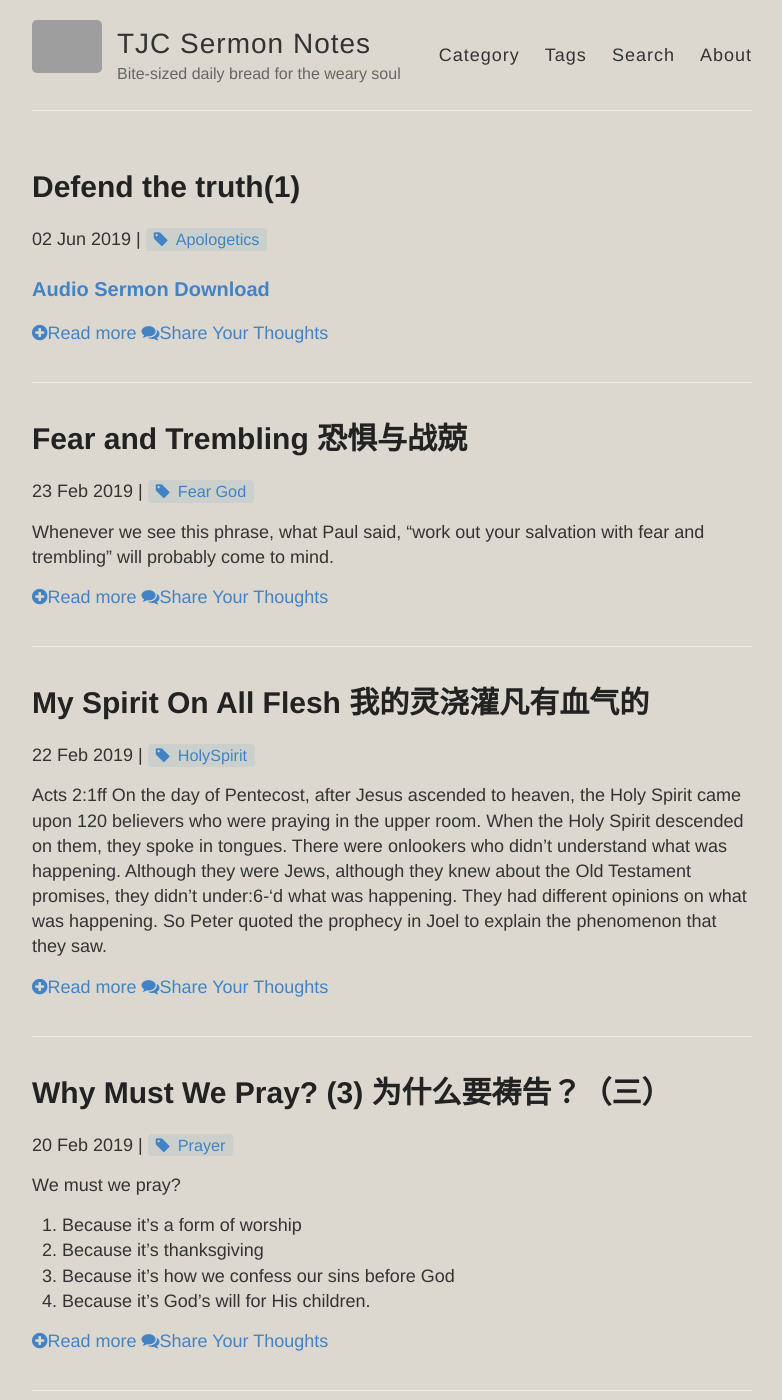
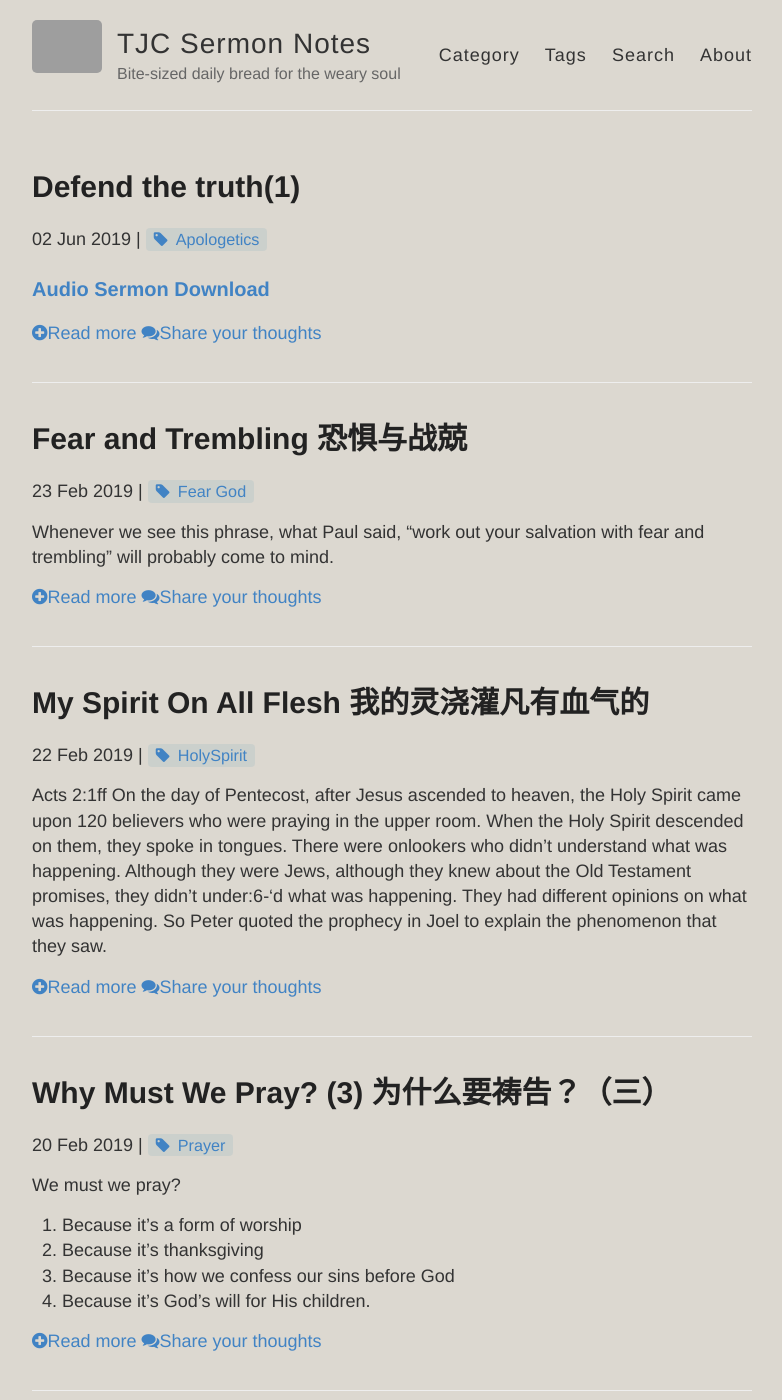
Before and after one commit to catchupTJC/catchuptjc.github.io, a Jekyll site: the page built from 98453676b04598ca697f21a3c385f7c36777d17a/index.html, in a window 1280 px wide and 1400 px high. Shown: the whole window, without its empty margins (248-1030 px from the left). Built offline with Jekyll 4.4.1, drawn with Linux system fonts in a browser that asks for light colours; nearby versions of some CDN libraries; the list of posts is cut into pages by our own code; some of the changed text lies outside the part shown; grey boxes are pictures that could not be loaded.

Commit message:
Update index.html

```diff
--- a/98453676b04598ca697f21a3c385f7c36777d17a/index.html
+++ b/98453676b04598ca697f21a3c385f7c36777d17a/index.html
@@ -25,7 +25,7 @@ title: Category
     <div class="post-more">
       <a href="{{ site.baseurl }}{{ post.url }}"><i class="fa fa-plus-circle" aria-hidden="true"></i>Read more</a>
       {% if site.disqus %}
-      <a href="{{ site.baseurl }}{{ post.url }}#disqus_thread"> <i class="fa fa-comments" aria-hidden="true"></i>Share Your Thoughts</a>&nbsp;
+      <a href="{{ site.baseurl }}{{ post.url }}#disqus_thread"> <i class="fa fa-comments" aria-hidden="true"></i>Share your thoughts</a>&nbsp;
       {% endif %}
     </div>
   </div>
```
